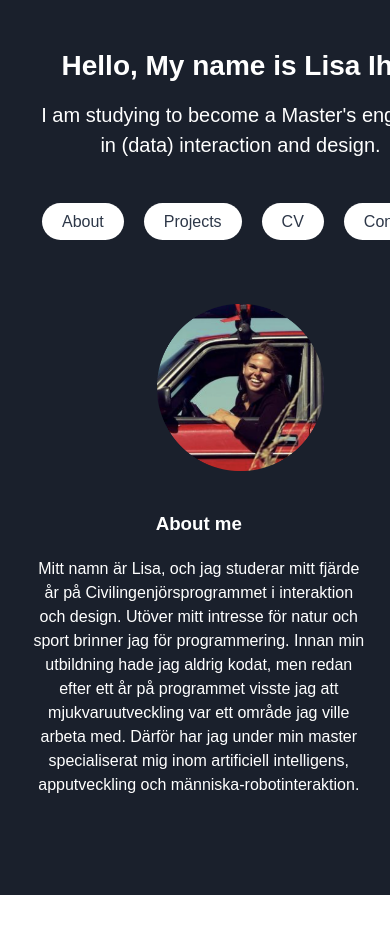
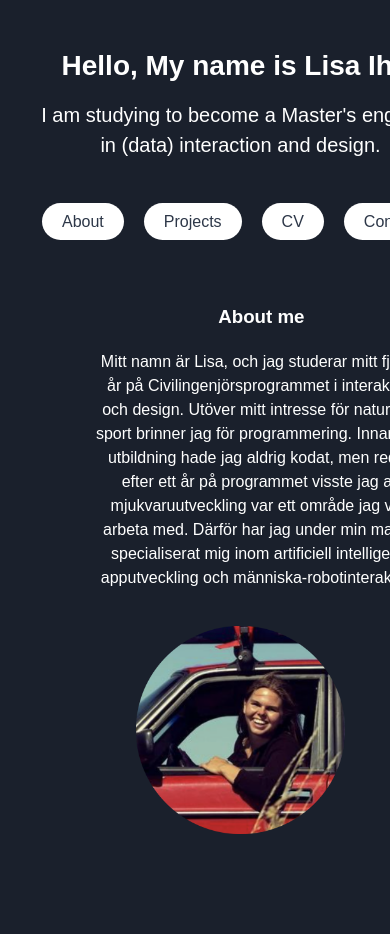
Before and after one commit to id21lie/portfolio_upd, a React (Vite) app: page /portfolio_upd/about in a window 390 px wide. Shown: the top 934 px of the page. Before the commit the page ends 895 px from the top, so only its background shows below. Built offline with nearby package versions, Linux system fonts and the light colour scheme.

Commit message:
updated contact info

```diff
--- a/src/ContactPage.jsx
+++ b/src/ContactPage.jsx
@@ -22,7 +22,7 @@ export default function Contact() {
                 <p>lisaihre@gmail.com</p>
             </a>
 
-            <a href="https://www.linkedin.com/in/lisa-olsson" target="_blank" rel="noopener noreferrer" className="contact-card">
+            <a href="www.linkedin.com/in/lisaihre" target="_blank" rel="noopener noreferrer" className="contact-card">
                 <div className="icon">
                 🔗 {/* LinkedIn icon */}
                 </div>
--- a/src/Portfolio.css
+++ b/src/Portfolio.css
@@ -243,6 +243,7 @@ h2 {
 
 .aboutme-container {
   display: flex;
+  align-content: center;
 }
 
 .profilePic {
@@ -307,12 +308,13 @@ h1 span {
   }
 
   .aboutme-container {
-    flex-direction: column;
+    flex-direction: column-reverse;
+
     align-items: center;
   }
 
   .profilePic {
-    width: 40%;
+    width: 50%;
     height: auto;
     margin: 20px 0;
   }
@@ -324,7 +326,7 @@ h1 span {
   .aboutme-text {
     width: 80%;
     text-align: center;
-    margin-left: 0;
+    margin-left: 15%;
   }
 
   .project-title{
```
